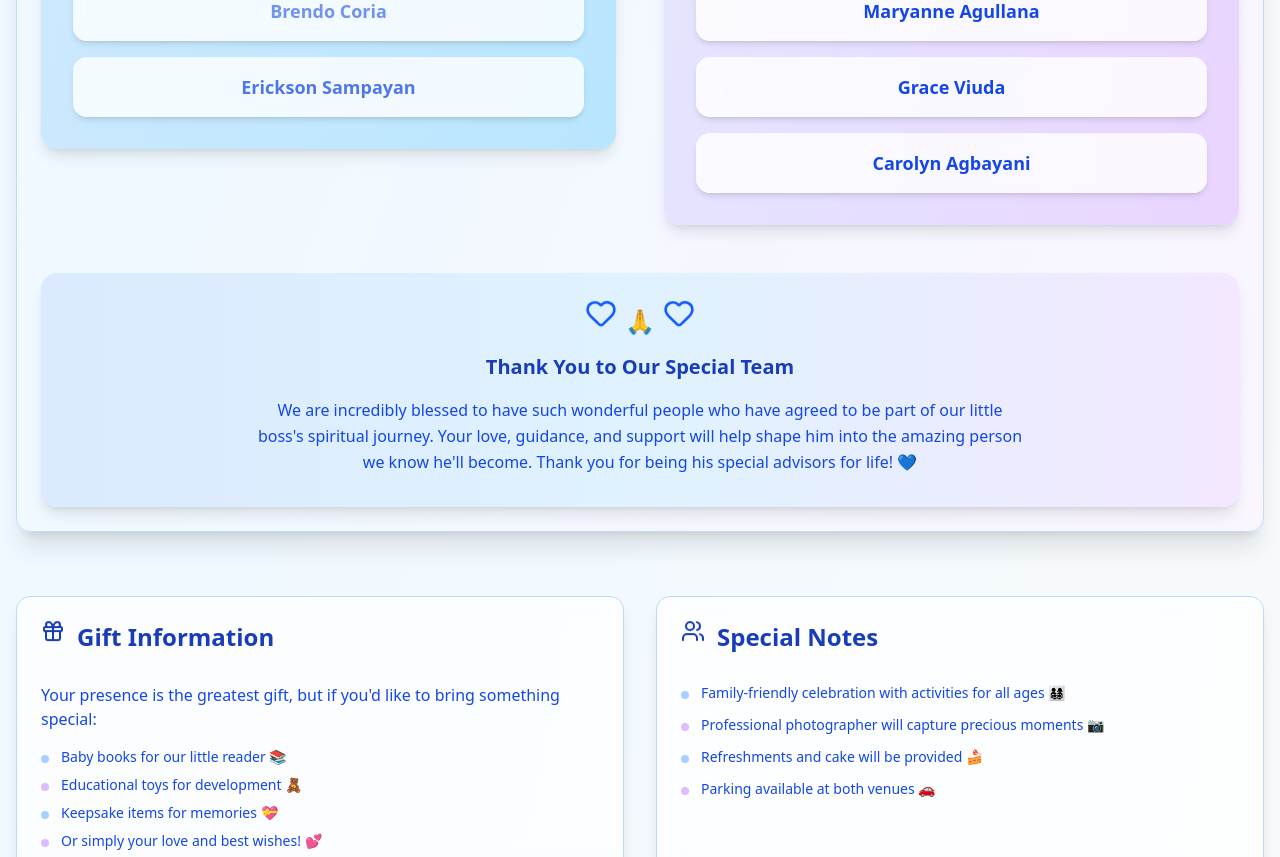
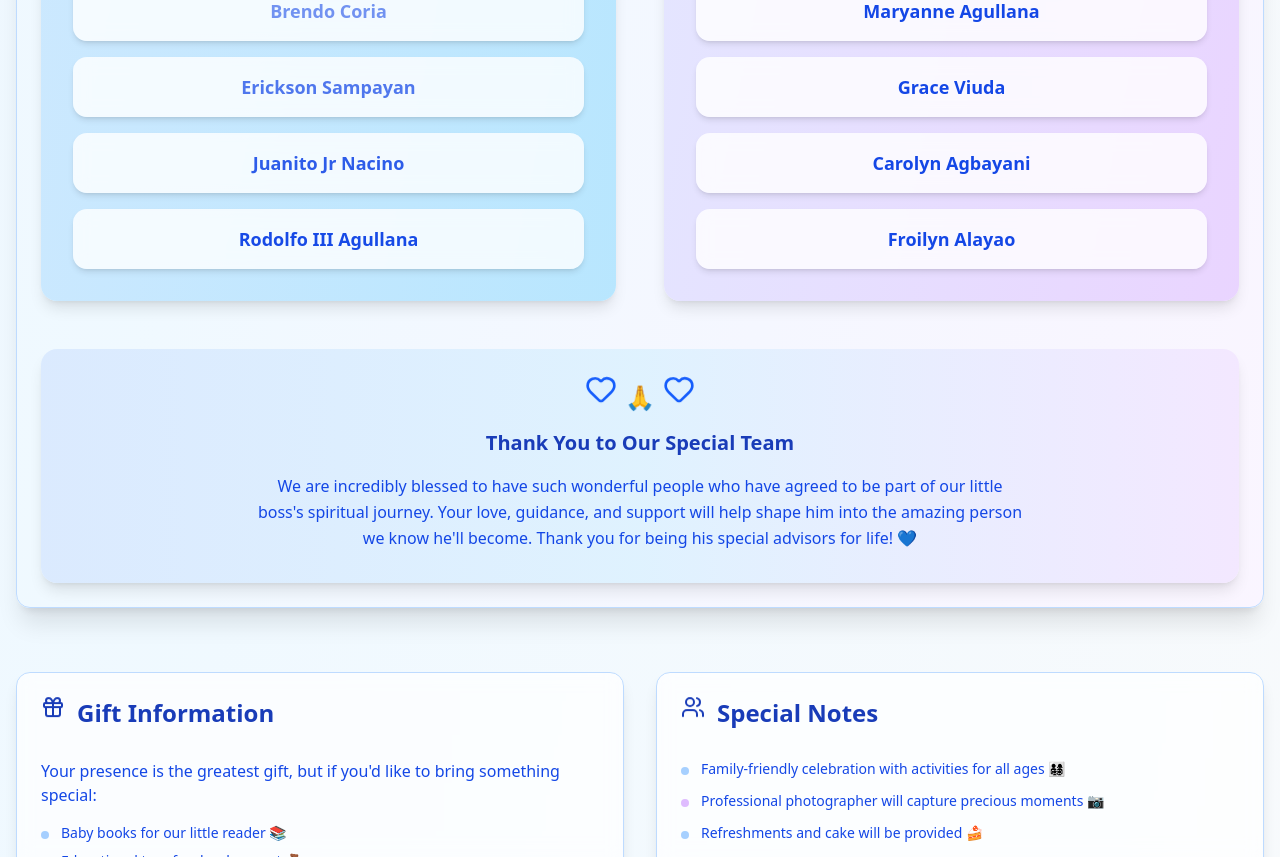
Before and after one commit to lawrence-V/neil-ezequill-birthday-christening, a Next.js app: page / in a window 1280 px wide. Shown: the part 6160-7017 px from the top of the page. Built offline with nearby package versions, Linux system fonts and the light colour scheme.

Commit message:
update name

```diff
--- a/app/page.tsx
+++ b/app/page.tsx
@@ -79,6 +79,8 @@ export default function BabyBossCelebration() {
     "Fernando Jr Viuda",
     "Brendo Coria",
     "Erickson Sampayan",
+    "Juanito Jr Nacino",
+    "Rodolfo III Agullana",
   ]);
 
   // Ninang names state
@@ -118,6 +120,7 @@ export default function BabyBossCelebration() {
     "Maryanne Agullana",
     "Grace Viuda",
     "Carolyn Agbayani",
+    "Froilyn Alayao",
   ]);
 
   useEffect(() => {
```
